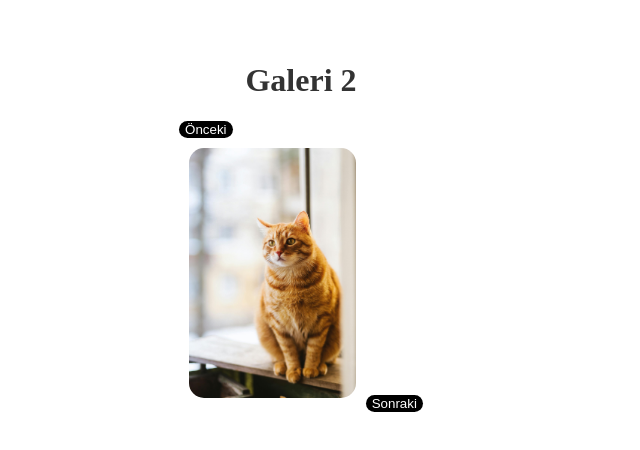
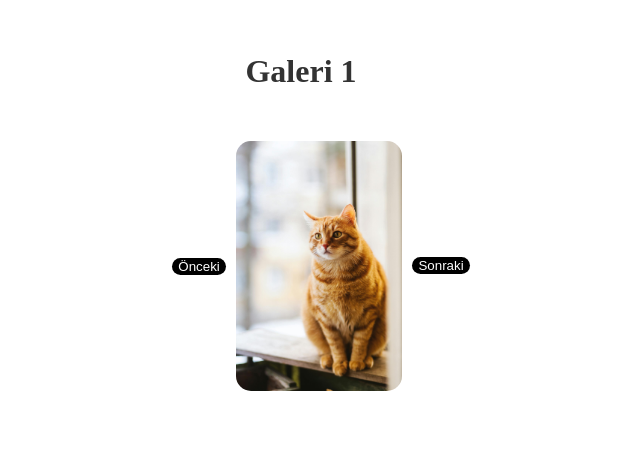
Before and after one commit to ilkerBolukbas/catGaleri, a React (Vite) app: page / in a window 1280 px wide. Shown: the part 174-624 px from the top of the page, without its empty margins (339-979 px from the left). Built offline with nearby package versions, Linux system fonts and the light colour scheme.

Commit message:
Update App.tsx

```diff
--- a/src/App.tsx
+++ b/src/App.tsx
@@ -25,7 +25,8 @@ function App() {
 
   return (
     <div className="kart">
-      <h1>Galeri 2</h1>
+      <h1>Galeri 1</h1>
+      <div className="icerik">
       <div className="sol">
         <button onClick={goToPrevious}>Önceki</button>
       </div>
@@ -35,6 +36,7 @@ function App() {
         alt={`carousel-${currentIndex}`}
       />
       <button onClick={goToNext}>Sonraki</button>
+      </div>
     </div>
   );
 }
```
